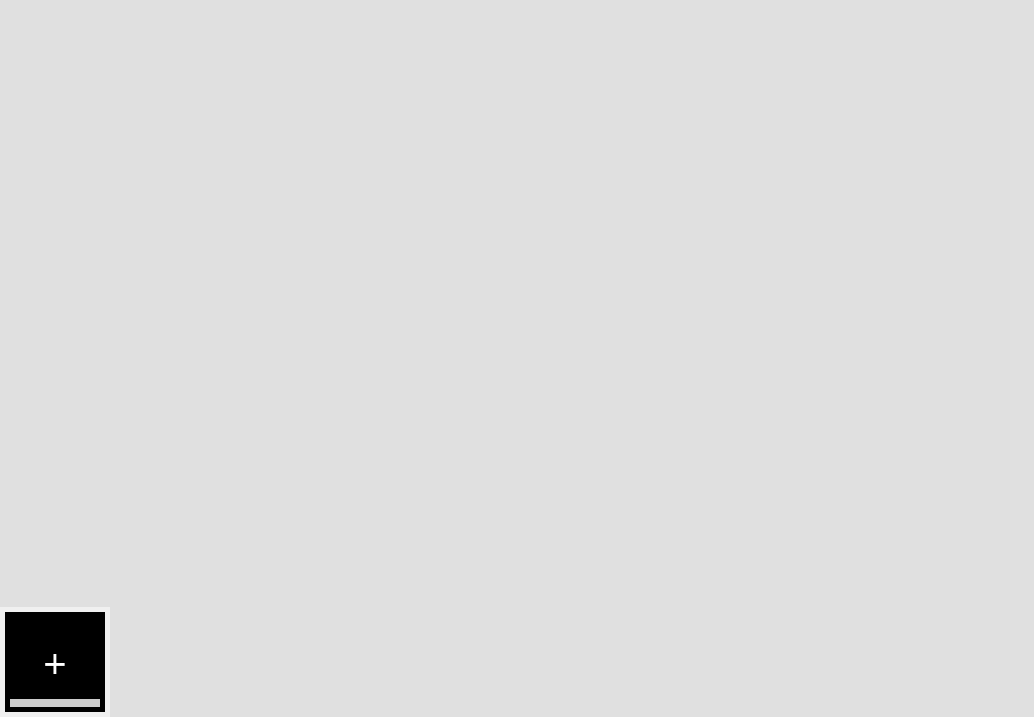
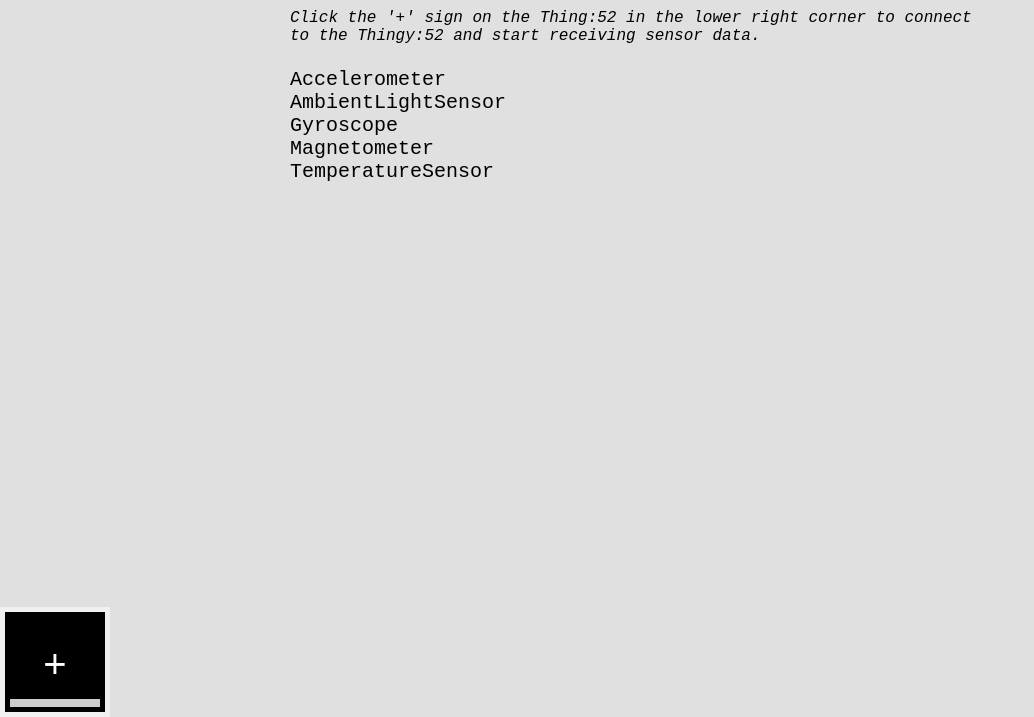
Before and after one commit to larsgk/genericsensor-thingy52, a plain HTML site: page index.html in a window 1280 px wide. Shown: the part 83-800 px from the top of the page, without its empty margins (0-1034 px from the left). Drawn offline with Linux system fonts and the light colour scheme.

Commit message:
Inject genericsensor-thingy52 tag automatically
Also do some style fixes and unnecessary button.

Fixes #1

```diff
--- a/index.html
+++ b/index.html
@@ -22,6 +22,24 @@
             background-color: #e0e0e0;
             font: 20px monospace;
         }
+        .flex-container {
+            display: flex;
+            height: 100%;
+        }
+        .content {
+            margin: auto;
+            position: relative;
+            width: 95%;
+            max-width: 700px;
+        }
+        .col {
+            display: flex;
+            flex-direction: column;
+        }
+        .description {
+            font-size: 80%;
+            font-style: italic;
+        }
         #list {
             display: grid;
             grid-template-columns: 1fr 2fr;
@@ -32,9 +50,16 @@
     </style>
 </head>
 <body>
-    <genericsensor-thingy52></genericsensor-thingy52>
-    <button onclick="initSensors()">INIT SENSORS</button>
-    <div id="list"></div>
+    <div class="flex-container">
+        <div class="content">
+            <div class="col">
+                <h2>Generic Sensors With Thingy:52</h2>
+                <span class="description">Click the '+' sign on the Thing:52 in the lower right corner to connect to the Thingy:52 and start receiving sensor data.</span>
+                <br>
+                <div id="list"></div>
+            </div>
+        </div>
+    </div>
 </body>
 
 <script>
@@ -86,5 +111,7 @@
             }
         }
     }
+
+    window.addEventListener('load', initSensors);
 </script>
 </html>
--- a/src/sensors.js
+++ b/src/sensors.js
@@ -181,11 +181,16 @@ thingy52Sensors['TemperatureSensor'] = class extends BaseSensor {
 }
 
 export function replaceSensors(list) {
+    console.log(`Replacing/hijacking the following sensors: ${list.join(', ')}`);
     for (const item of list) {
         if (item in thingy52Sensors) {
             window[item] = thingy52Sensors[item];
         }
     }
+
+    // Inject the genericsensor-thingy52 element in the end of the body tag
+    document.body.insertBefore(
+        document.createElement('genericsensor-thingy52'),
+        document.body.firstChild
+    );
 }
-
-window['replaceSensors'] = replaceSensors;
```
Also changed, not shown: 1 other file.
